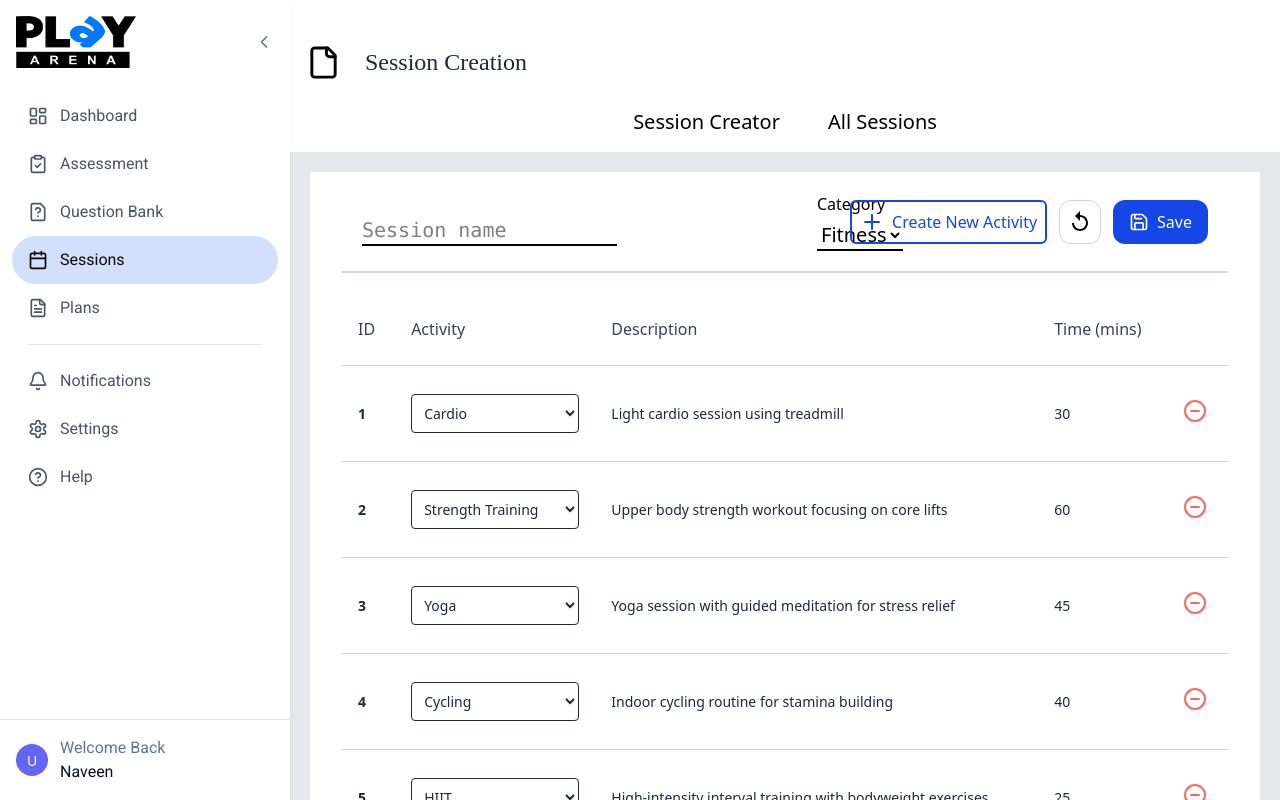
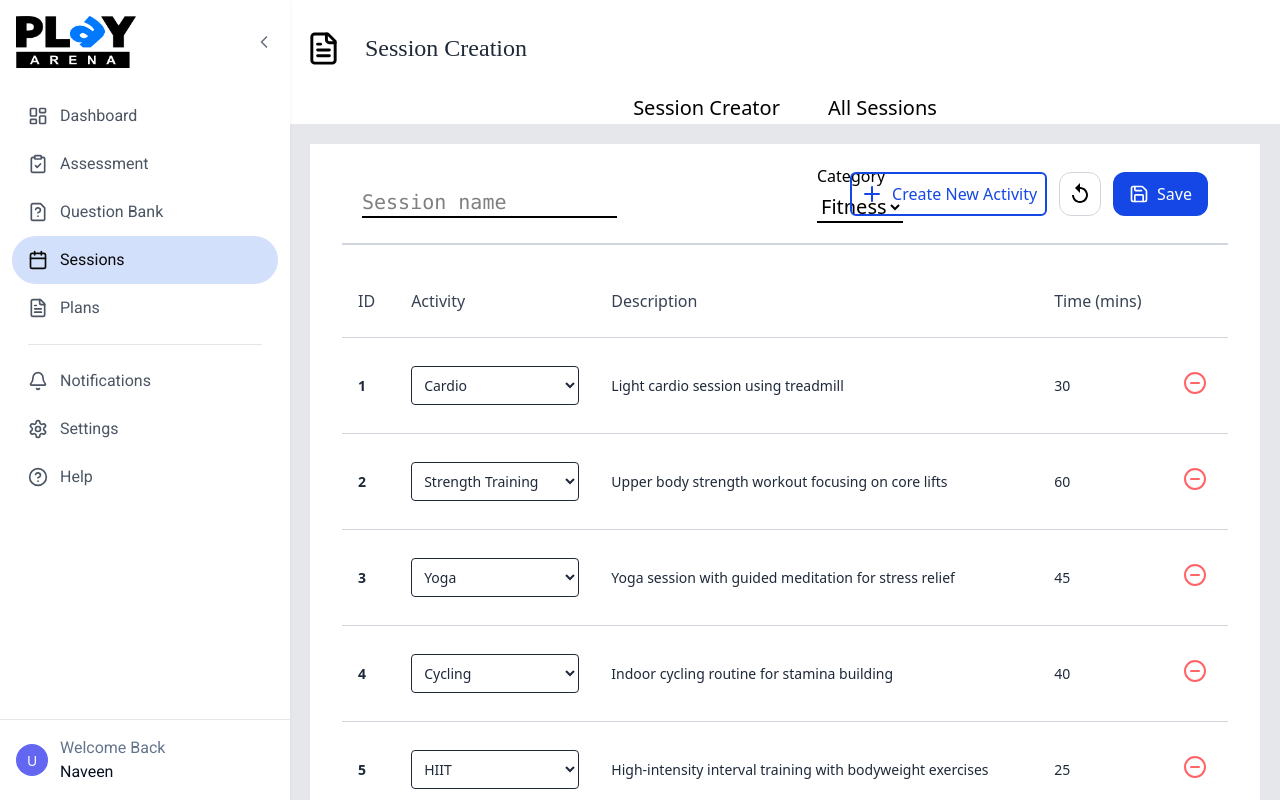
Before and after one commit to AnIrUdHtEmBe/LazyIdli-playOs-July_4-Assesment, a React (Vite) app: page /sessions in a window 1280 px wide. Built offline with nearby package versions, Linux system fonts and the light colour scheme; a web font is replaced by a local one.

Commit message:
Added UI changes

```diff
--- a/src/AssessmentPageComponents/Header.css
+++ b/src/AssessmentPageComponents/Header.css
@@ -1,4 +1,5 @@
 .header-container {
+  height: 124px;
   display: flex;
   flex-direction: column;
   padding: 1rem;
--- a/src/AssessmentPageComponents/Header.tsx
+++ b/src/AssessmentPageComponents/Header.tsx
@@ -1,4 +1,4 @@
-import { File } from "lucide-react";
+import { FileText } from "lucide-react";
 import React, { useContext } from "react";
 import { DataContext } from "../store/DataContext";
 import "./Header.css"; // Assuming this is the path to your CSS file
@@ -13,7 +13,7 @@ function Header() {
   return (
     <div className="header-container">
       <div className="header-top">
-        <File size={35} />
+        <FileText size={28} className="text-gray-800" />
         <span className="header-title">Assignment Creation</span>
       </div>
       <div className="header-tabs">
--- a/src/Pages/QuestionPaper.css
+++ b/src/Pages/QuestionPaper.css
@@ -78,6 +78,7 @@
   overflow-y: auto;
   height: calc(100vh - 150px);
   border-right: 1px solid #ccc;
+  gap: 2rem;
 }
 
 .questions-title {
--- a/src/assignmentCreationPageTwoComponents/QuestionPaperSet.css
+++ b/src/assignmentCreationPageTwoComponents/QuestionPaperSet.css
@@ -79,7 +79,7 @@
 .qp-question-list {
   display: flex;
   flex-direction: column;
-  gap: 1rem;
+  gap: 2rem;
 }
 
 .qp-question-item {
--- a/src/dashboardComponents/Header.css
+++ b/src/dashboardComponents/Header.css
@@ -5,6 +5,7 @@
 }
 
 .header-container {
+  height: 130px;
   display: flex;
   align-items: center;
   justify-content: center;
@@ -14,7 +15,7 @@
 .header-title {
   font-family: Gilroy-Bold;
   font-size: 32px;
-  font-weight: bold;
+  font-weight:400;
   color: #1f2937; /* Tailwind's gray-800 */
   padding: 12px;
   text-align: center;
--- a/src/planCreationComponents/Header.tsx
+++ b/src/planCreationComponents/Header.tsx
@@ -15,8 +15,8 @@ const Header: React.FC<HeaderProps> = () => {
   const { selectComponent } = context;
 
   return (
-    <header className="bg-white  w-full">
-      {/* Top Row */}
+
+      <>
       <div className="flex flex-col sm:flex-row items-center gap-3 sm:gap-5 px-4 sm:px-10 py-4">
         <FileText size={28} className="text-gray-800" />
         <h1 className="text-xl sm:text-2xl md:text-3xl font-bold text-gray-800 text-center sm:text-left">
@@ -33,7 +33,7 @@ const Header: React.FC<HeaderProps> = () => {
         </button>
         <button className="pb-1 sm:pb-2">All Plans</button>
       </div>
-    </header>
+    </>
   );
 };
 
--- a/src/sessionsPageComponets/Header.css
+++ b/src/sessionsPageComponets/Header.css
@@ -1,5 +1,6 @@
 .header-container {
   display: flex;
+  height: 124px;
   flex-direction: column;
   padding: 1rem;
   background-color: white;
--- a/src/sessionsPageComponets/Header.tsx
+++ b/src/sessionsPageComponets/Header.tsx
@@ -1,4 +1,4 @@
-import { File } from "lucide-react";
+import { File, FileText } from "lucide-react";
 import React, { useContext } from "react";
 import { DataContext } from "../store/DataContext";
 import "./Header.css"; // Assuming this is the path to your CSS file
@@ -13,7 +13,7 @@ function Header() {
   return (
     <div className="header-container">
       <div className="header-top">
-        <File size={35} />
+        <FileText size={35} />
         <span className="header-title">Session Creation</span>
       </div>
       <div className="header-tabs">
```
